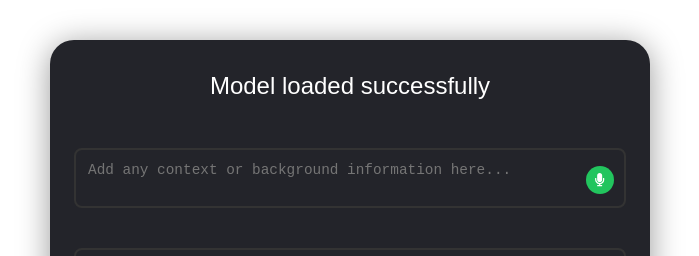
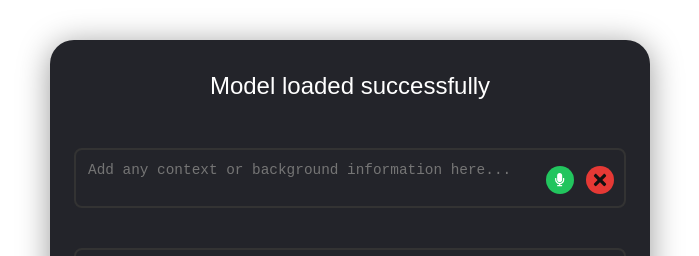
Before and after one commit to ShambhaviNK/tejuWebAppNew, a Next.js app in the folder teju-webnew-ui/: page / in a window 1280 px wide. Shown: the top 256 px of the page, without its empty margins (290-989 px from the left). Built offline with nearby package versions, Linux system fonts and the light colour scheme.

Commit message:
clear button in the context text

```diff
--- a/teju-webnew-ui/src/app/components/MainInterface.styles.ts
+++ b/teju-webnew-ui/src/app/components/MainInterface.styles.ts
@@ -69,9 +69,9 @@ export const ContextTextAreaContainer = styled.div`
   margin: 12px 0;
 `;
 
-export const ContextMicIcon = styled.button<{ $recognizing?: boolean }>`
+export const ContextMicIcon = styled.button<{ $recognizing?: boolean; $right?: number }>`
   position: absolute;
-  right: 12px;
+  right: ${({ $right }) => ($right !== undefined ? `${$right}px` : '12px')};
   top: 50%;
   transform: translateY(-50%);
   background: ${({ $recognizing }) => $recognizing ? "#e53935" : "#22c55e"};
@@ -190,3 +190,23 @@ export const ErrorMsg = styled.div`
   text-align: center;
   font-weight: 500;
 `;
+
+export const ContextClearButton = styled.button`
+  position: absolute;
+  right: 12px;
+  top: 50%;
+  transform: translateY(-50%);
+  background: #e53935;
+  color: #111;
+  border: none;
+  border-radius: 50%;
+  width: 28px;
+  height: 28px;
+  display: flex;
+  align-items: center;
+  justify-content: center;
+  cursor: pointer;
+  font-size: 18px;
+  outline: none;
+  padding: 0;
+`;
--- a/teju-webnew-ui/src/app/components/MainInterface.tsx
+++ b/teju-webnew-ui/src/app/components/MainInterface.tsx
@@ -1,7 +1,7 @@
 "use client";
 import React, { useState, useRef, useEffect} from "react";
-import { FaMicrophone, FaStop, FaVolumeUp } from "react-icons/fa";
-import { Container, Title, Button, ContextTextArea, ContextTextAreaContainer, ContextMicIcon, TextAreaContainer, TextAreaWithIcon, MicIcon, SpeakerIcon, OptionsRow, OptionButton, ErrorMsg } from "./MainInterface.styles";
+import { FaMicrophone, FaStop, FaVolumeUp, FaTimes } from "react-icons/fa";
+import { Container, Title, Button, ContextTextArea, ContextTextAreaContainer, ContextMicIcon, ContextClearButton, TextAreaContainer, TextAreaWithIcon, MicIcon, SpeakerIcon, OptionsRow, OptionButton, ErrorMsg } from "./MainInterface.styles";
 
 // Minimal type definitions for SpeechRecognition API if not present
 declare global {
@@ -463,9 +463,17 @@ export default function MainInterface() {
           value={context}
           onChange={e => setContext(e.target.value)}
         />
-        <ContextMicIcon $recognizing={contextRecognizing} onClick={handleRecognizeContextSpeech}>
+        <ContextMicIcon $recognizing={contextRecognizing} onClick={handleRecognizeContextSpeech} $right={52}>
           {contextRecognizing ? <FaStop /> : <FaMicrophone />}
         </ContextMicIcon>
+        <ContextClearButton
+          type="button"
+          aria-label="Clear context"
+          onMouseDown={e => e.preventDefault()}
+          onClick={() => setContext("")}
+        >
+          <FaTimes />
+        </ContextClearButton>
       </ContextTextAreaContainer>
       <TextAreaContainer>
         <TextAreaWithIcon
```
